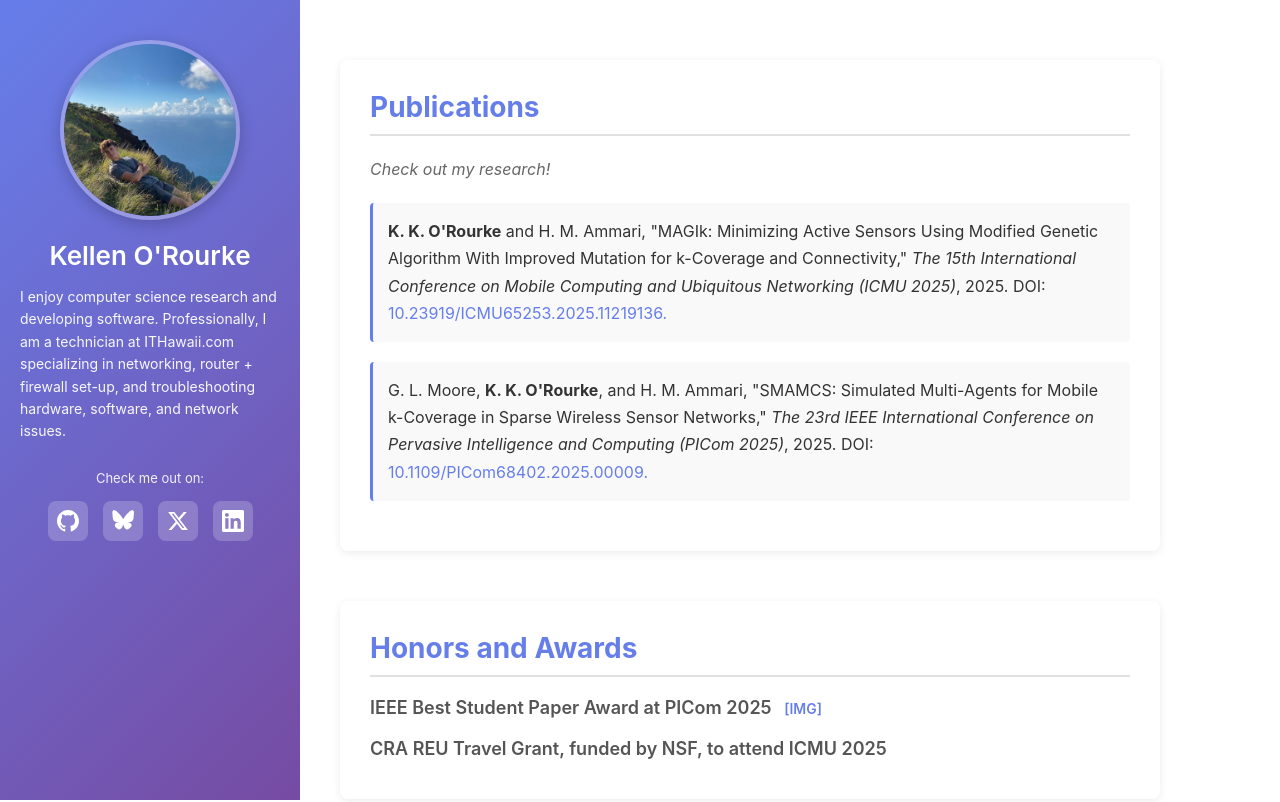
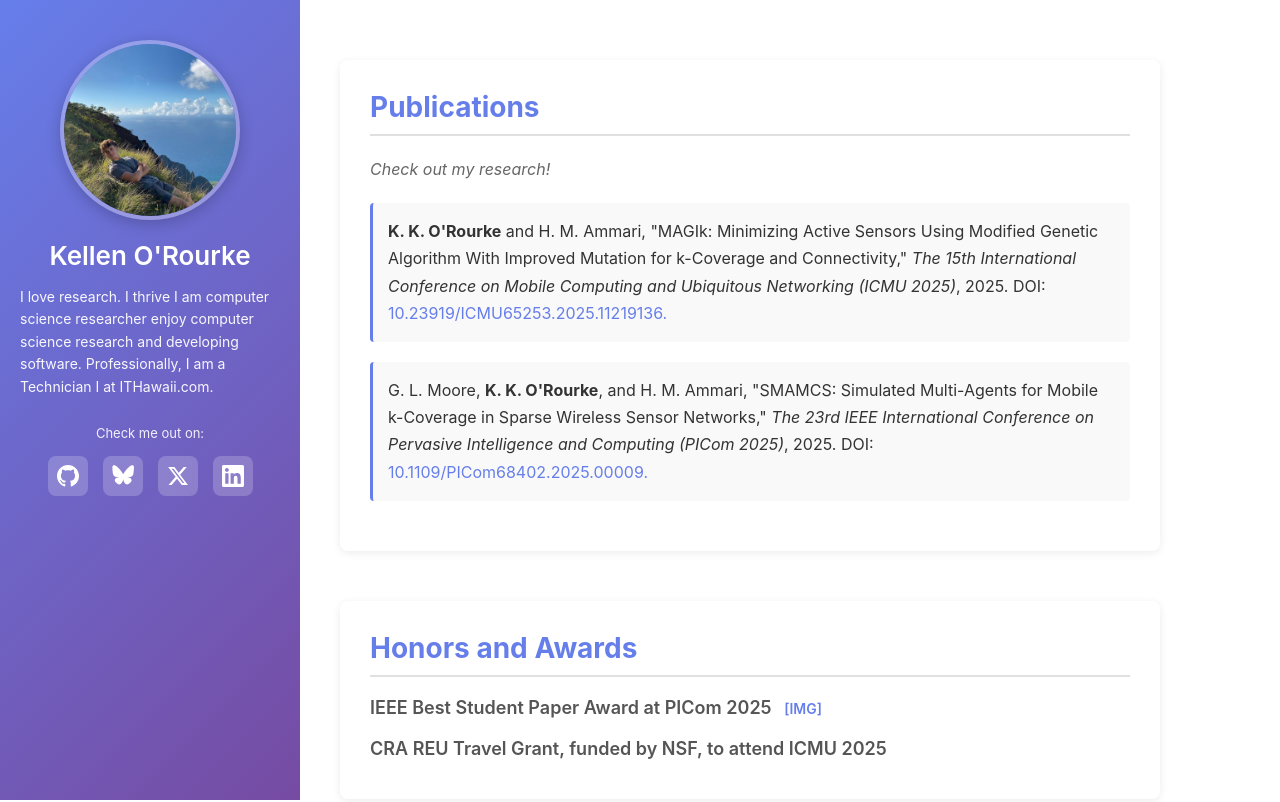
Before and after one commit to Kellen10/kellen.dev, a plain HTML site: page index.html in a window 1280 px wide. Shown: the top 802 px of the page. Drawn offline with Linux system fonts and the light colour scheme.

Commit message:
Changed bio.

```diff
--- a/index.html
+++ b/index.html
@@ -10,10 +10,11 @@
     <header>
         <img src="images/profile_img.jpg" alt="Kellen O'Rourke">
         <h1>Kellen O'Rourke</h1>
-        <p>I enjoy computer science research and developing software.
-            Professionally, I am a technician at ITHawaii.com
-            specializing in networking, router + firewall set-up,
-            and troubleshooting hardware, software, and network issues.
+        <p>I love research. I thrive
+
+
+            I am computer science researcher enjoy computer science research and developing software.
+            Professionally, I am a Technician I at ITHawaii.com.
         </p>
 
         <div class="social-links">
```
